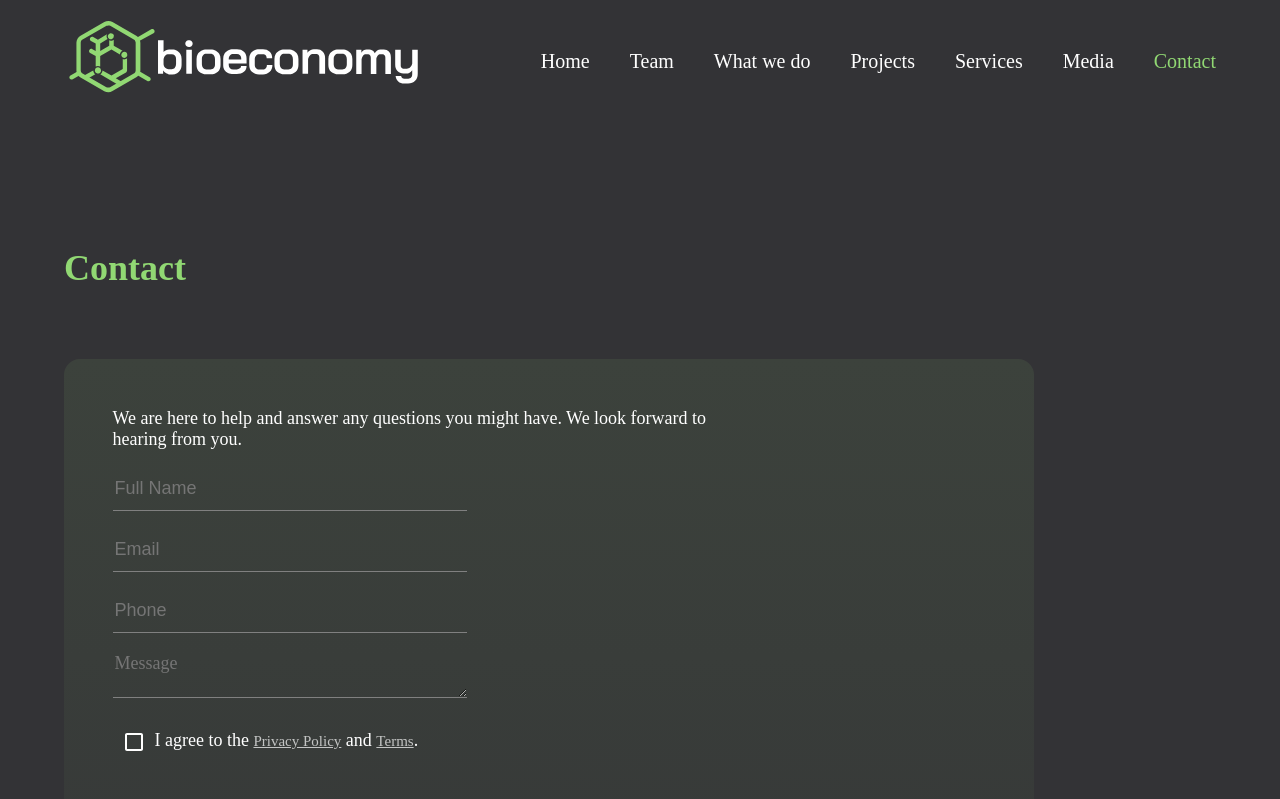
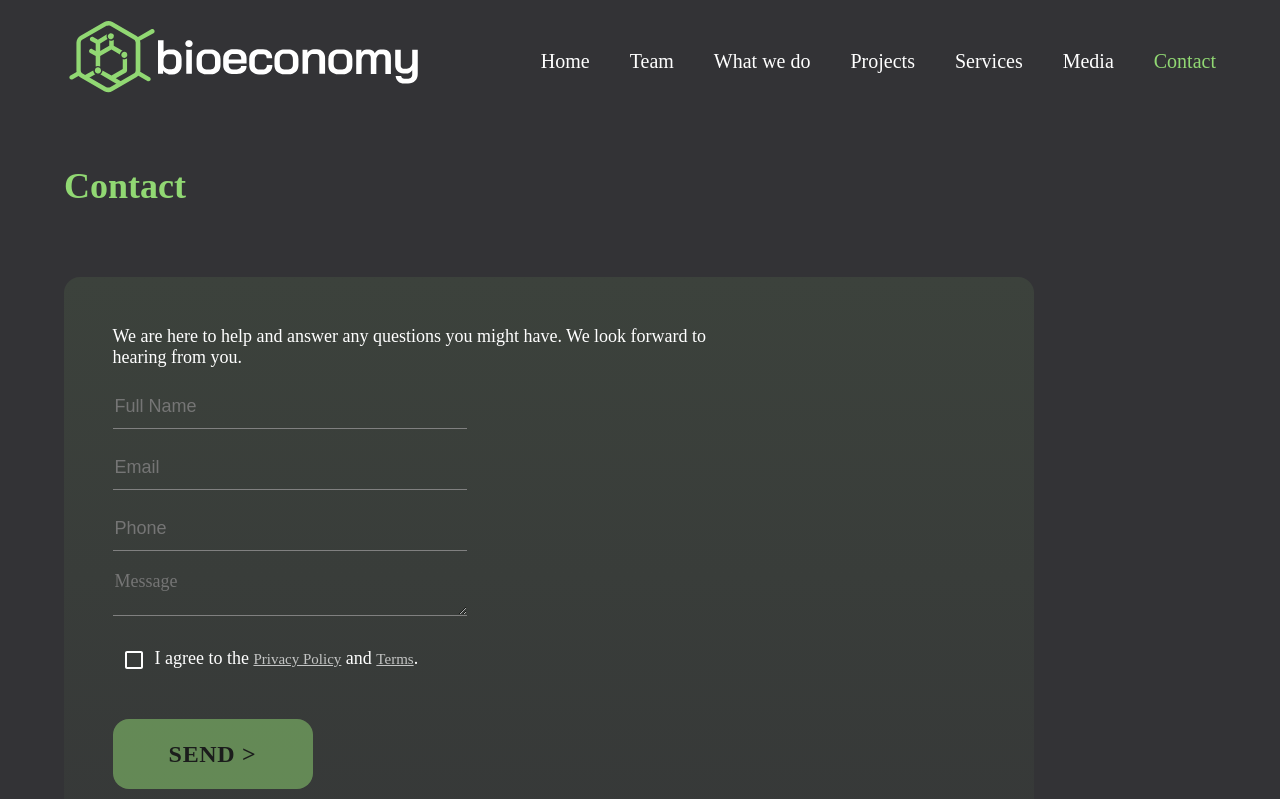
Before and after one commit to perlin-network/perl-bio-website, a React (Create React App) app: page /contact in a window 1280 px wide. Shown: the top 799 px of the page. Built offline with nearby package versions, Linux system fonts and the light colour scheme; a web font is replaced by a local one.

Commit message:
feat: standardize header positions & add fade animation

```diff
--- a/src/App.js
+++ b/src/App.js
@@ -9,6 +9,7 @@ import Media from './pages/Media'
 import Services from './pages/Services'
 import Projects from './pages/Projects'
 import Privacy from './pages/Privacy'
+import Fade from '@material-ui/core/Fade';
 import { Fab, useScrollTrigger, Zoom } from '@material-ui/core';
 import KeyboardArrowUpIcon from '@material-ui/icons/KeyboardArrowUp';
 import {BrowserRouter as Router,
@@ -16,6 +17,8 @@ import {BrowserRouter as Router,
   Route,
 } from 'react-router-dom'
 import CookieConsent from "react-cookie-consent";
+import { mergeClasses } from '@material-ui/styles';
+
 function App() {
   let trigger=useScrollTrigger()
   const handleClick=(event)=>{
@@ -27,6 +30,8 @@ function App() {
   }
   return (
     <Router>
+      <div className='pre-fade' style={{background:"#333336"}}>
+        <Fade in={true} timeout={3000}>
           <div className="App" style={AppStyle}>
             <Navbar/>
             <div id='top-anchor' style={{width:'0px', height:'0px'}}/>
@@ -74,6 +79,8 @@ function App() {
                 This website uses cookies to enhance the user experience. <a href="https://www.cookiesandyou.com/" target='_blank' rel='noreferrer' style={{color:'white'}}>Learn More</a>
             </CookieConsent>
           </div>
+        </Fade>
+      </div>
     </Router>
   );
 }
--- a/src/pages/About.js
+++ b/src/pages/About.js
@@ -67,7 +67,7 @@ function About() {
     ]
 
     return (
-        <div className='about-container' style={{backgroundColor:"#333336", padding:"5% 5%",  }}>
+            <div className='about-container' style={{backgroundColor:"#333336", padding:"3% 5%",  }}>
                 <div className='about-header' style={{...titleTextStyle, fontSize:"48px" }}>
                     Who we are
                 </div>
@@ -78,6 +78,7 @@ function About() {
 
                     {aboutInfo.map(i=>{
                         return(
+
                                 <Grid item style={{background:" linear-gradient(180deg, #3C423C 0%, rgba(51, 51, 54, 0) 100%)",  borderRadius:"16px",}}>
                                     <Grid container direction='row' justify='space-between' key={i.title}  style={{maxWidth:"100%", marginBottom:"50px", padding:'5% 2%'}}>
                                         <Grid item style={{margin:'20px 3%', }}>
@@ -106,9 +107,6 @@ function About() {
                         )
                     })}
                 </Grid>
-
-
-
             </div>
     )
 }
--- a/src/pages/Contact.js
+++ b/src/pages/Contact.js
@@ -5,8 +5,8 @@ import {titleTextStyle, contentTextStyle} from '../styles/common.js'
 function Contact() {
     let [buttonStatus, setButtonStatus] = useState(false);
     return (
-        <div className='contact-container' style={{background:"#333336", paddingTop:'120px'}}>
-            <div className='contact-content' style={{margin:'0% 5%'}}>
+        <div className='contact-container' style={{background:"#333336", padding:'3% 5%'}}>
+
                 <div className='contact-title' style={{...titleTextStyle, fontSize:'36px'}}>
                     Contact
                 </div>
@@ -55,7 +55,6 @@ function Contact() {
                         </div>
                 </div>
 
-            </div>
         </div>
     )
 }
--- a/src/pages/Projects.js
+++ b/src/pages/Projects.js
@@ -10,7 +10,7 @@ const useStyles=makeStyles({
         color:'white',
         fontFamily:"Bai Jamjuree, sans serif",
         fontStyle: "normal",
-        margin:'0% 5%'
+        margin:'3% 5%'
     },
     h1:{
         color:"#91D873",
--- a/src/pages/Services.js
+++ b/src/pages/Services.js
@@ -9,7 +9,7 @@ const useStyles=makeStyles({
         color:'white',
         fontFamily:"Bai Jamjuree, sans serif",
         fontStyle: "normal",
-        margin:'0% 5%'
+        margin:'3% 5%'
     },
     button:{
         fontFamily:"Bai Jamjuree, sans serif",
--- a/src/pages/WhatWeDo.js
+++ b/src/pages/WhatWeDo.js
@@ -24,8 +24,7 @@ function WhatWeDo() {
         }
     ]
     return (
-        <div className='wwd-container' style={{paddingTop:"120px", background:"#333336"}}>
-            <div className='wwd-content' style={{margin:"0% 5%",}}>
+        <div className='wwd-container' style={{padding:"3% 5%", background:"#333336"}}>
             <div className='wwd-title' style={{...titleTextStyle, fontSize:'48px'}}>
                 What We Do
             </div>
@@ -55,7 +54,6 @@ function WhatWeDo() {
                     })}
                 </Grid>
             </div>
-            </div>
             <CaseStudies/>
         </div>
     )
```
Also changed, not shown: src/pages/Splash.js (line endings or trailing spaces). Lines whose indentation alone changed are shown as unchanged.
